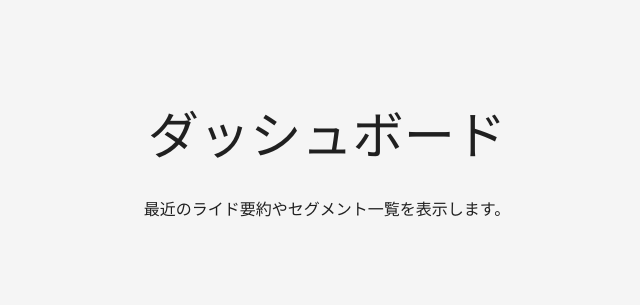
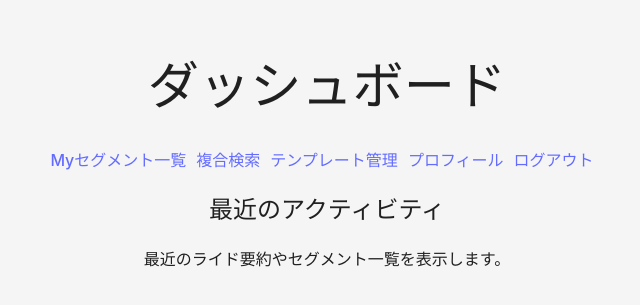
Before and after one commit to k-iizuka000/seg-link, a React (Vite) app in the folder frontend/: page /dashboard in a window 1280 px wide. Shown: the part 245-550 px from the top of the page, without its empty margins (313-953 px from the left). Built offline with nearby package versions, Linux system fonts and the light colour scheme.

Commit message:
ダッシュボード画面

```diff
--- a/frontend/src/components/Dashboard.tsx
+++ b/frontend/src/components/Dashboard.tsx
@@ -2,9 +2,21 @@
 
 function Dashboard() {
   return (
-    <div>
+    <div style={{ padding: '20px' }}>
       <h1>ダッシュボード</h1>
-      <p>最近のライド要約やセグメント一覧を表示します。</p>
+      <nav style={{ marginBottom: '20px' }}>
+        <ul style={{ listStyleType: 'none', padding: 0 }}>
+          <li style={{ display: 'inline', marginRight: '10px' }}><a href="/segments">Myセグメント一覧</a></li>
+          <li style={{ display: 'inline', marginRight: '10px' }}><a href="/search">複合検索</a></li>
+          <li style={{ display: 'inline', marginRight: '10px' }}><a href="/templates">テンプレート管理</a></li>
+          <li style={{ display: 'inline', marginRight: '10px' }}><a href="/profile">プロフィール</a></li>
+          <li style={{ display: 'inline', marginRight: '10px' }}><a href="/logout">ログアウト</a></li>
+        </ul>
+      </nav>
+      <section>
+        <h2>最近のアクティビティ</h2>
+        <p>最近のライド要約やセグメント一覧を表示します。</p>
+      </section>
     </div>
   );
 }
```
